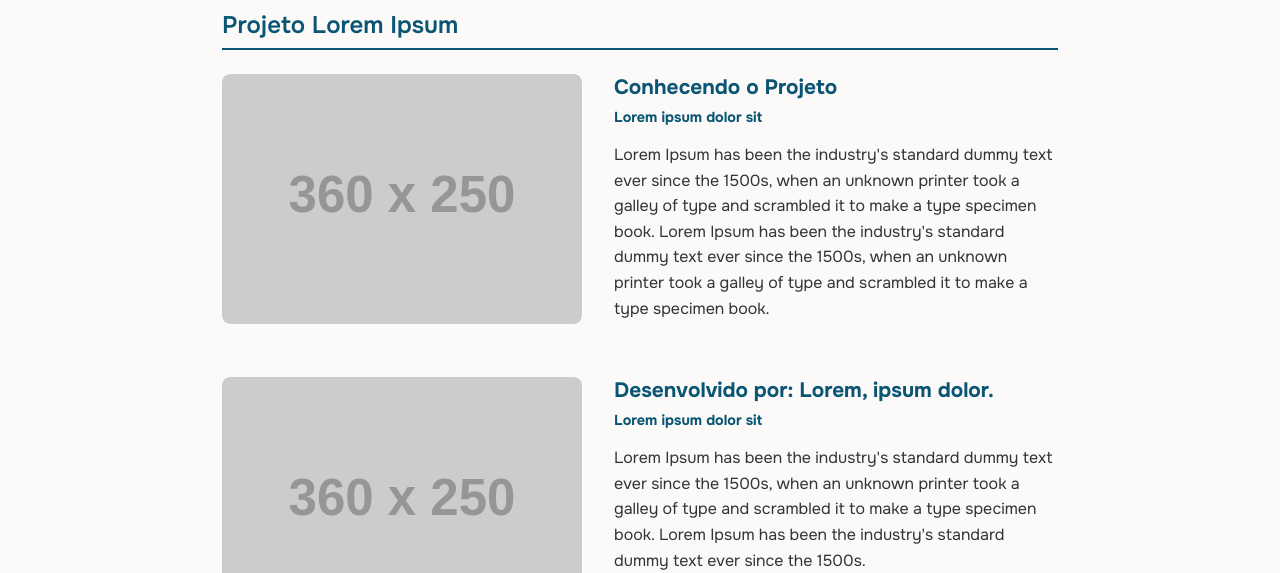
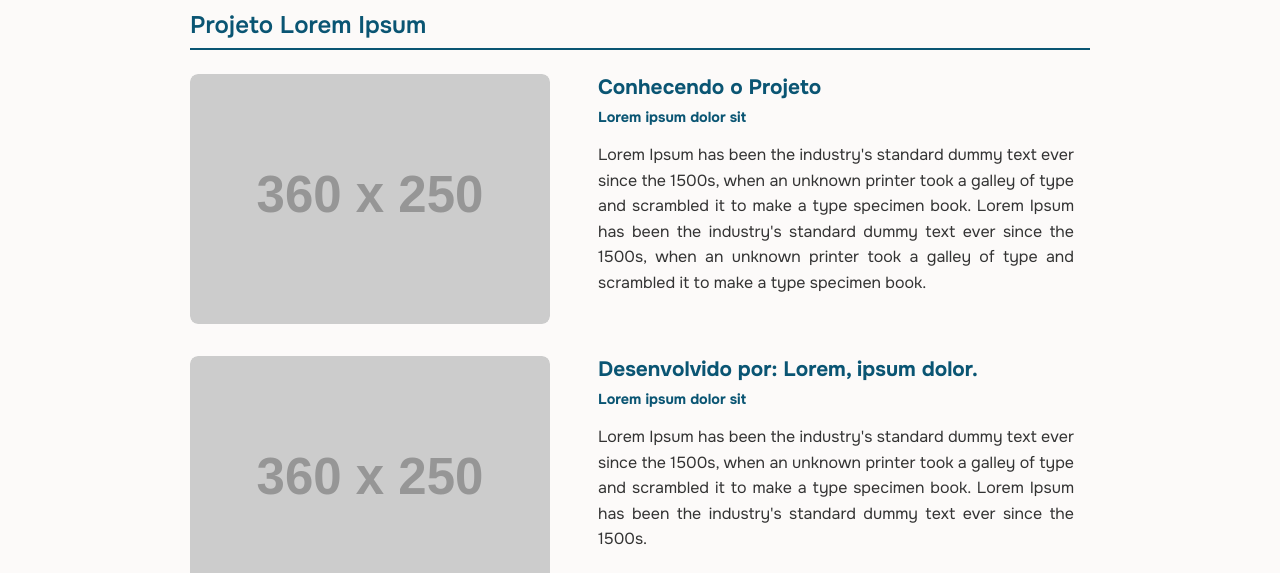
Before and after one commit to Natanael135/nuclic-website, a plain HTML site: page projetos/index.html in a window 1280 px wide. Shown: the part 223-796 px from the top of the page. Drawn offline with Linux system fonts and the light colour scheme; placeholder pictures from the web are drawn by us.

Commit message:
style: adicionando texto justificado a pagina.

```diff
--- a/projetos/style.css
+++ b/projetos/style.css
@@ -80,6 +80,7 @@
 
 .projeto-text {
   flex: 1;
+  padding: 0 1rem;
 }
 
 .projeto-text h3 {
@@ -99,6 +100,7 @@
   color: var(--text);
   line-height: 1.6;
   margin-bottom: 1.5rem;
+  text-align: justify;
 }
 
 .social-icons {
@@ -135,6 +137,9 @@
   .back-link a {
     font-size: 1rem;
   }
+  .projetos-container {
+    padding: 2rem 0;
+  }
 
   .projeto-row {
     flex-direction: row;
```
